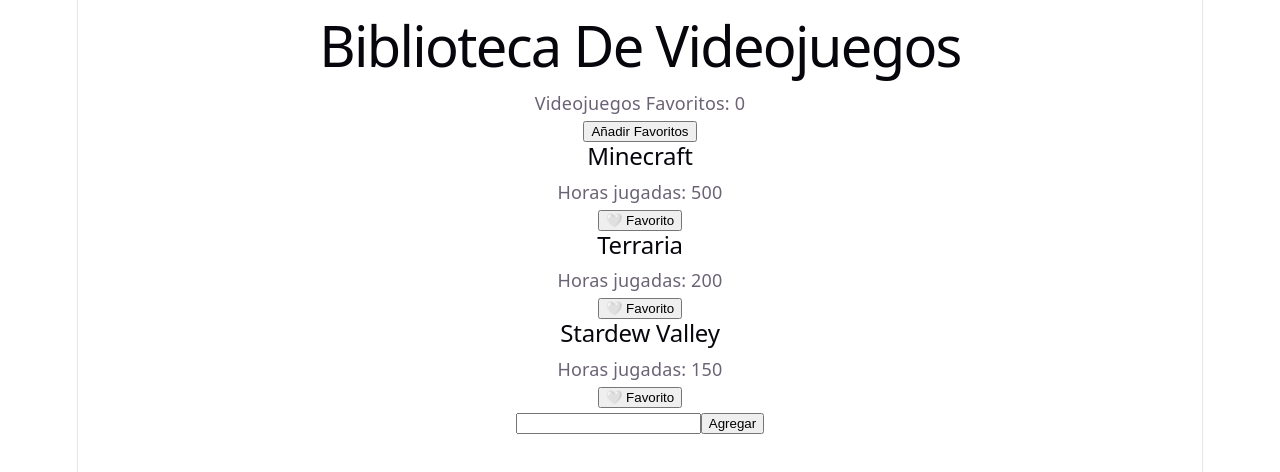
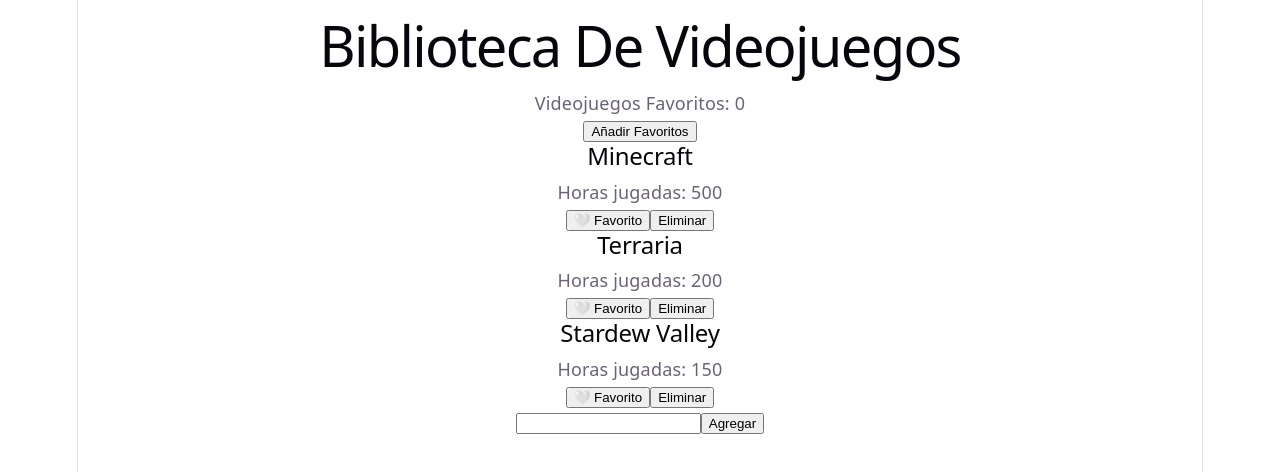
Before and after one commit to AlejandraAgudelo2912/react, a React (Vite) app in the folder react-videojuegos/: page / in a window 1280 px wide. Shown: the top 472 px of the page. Built offline with nearby package versions, Linux system fonts and the light colour scheme.

Commit message:
Eliminar un videojuego

```diff
--- a/react-videojuegos/src/App.jsx
+++ b/react-videojuegos/src/App.jsx
@@ -3,6 +3,7 @@
 import Videojuego from "./components/Videojuego";
 
 function App (){
+  console.log("App ejecutada");
   const [favoritos, setFavoritos] = useState(0);
 
   function agregarJuego(){
@@ -27,6 +28,11 @@
     ]);
 
     setNuevoJuego("");
+  }
+
+  function eliminarJuego(nombreJuego){
+    setVideojuegos(videojuegos.filter(videojuego => videojuego.nombre !== nombreJuego));
+
   }
 
   function aumentarFavoritos() {
@@ -69,6 +75,7 @@
           horas={videojuego.horas}
           onFavorito={aumentarFavoritos}
           onQuitarFavorito={disminuirFavoritos}
+          onEliminar={eliminarJuego}
         />
       ))}
 
--- a/react-videojuegos/src/components/Videojuego.jsx
+++ b/react-videojuegos/src/components/Videojuego.jsx
@@ -1,5 +1,5 @@
 import { useState } from "react";
-function Videojuego({nombre, horas, onFavorito, onQuitarFavorito}){
+function Videojuego({nombre, horas, onFavorito, onQuitarFavorito, onEliminar}){
     const [esFavorito, setEsFavorito] = useState(false);
 
     return (
@@ -19,6 +19,14 @@
             }}>
                 {esFavorito ? "❤️ Favorito" : "🤍 Favorito"}
             </button>
+
+            <button
+                onClick={() =>{
+                    onEliminar(nombre)
+
+            }}>
+                Eliminar
+            </button>
         </div>
     )
 }
```
